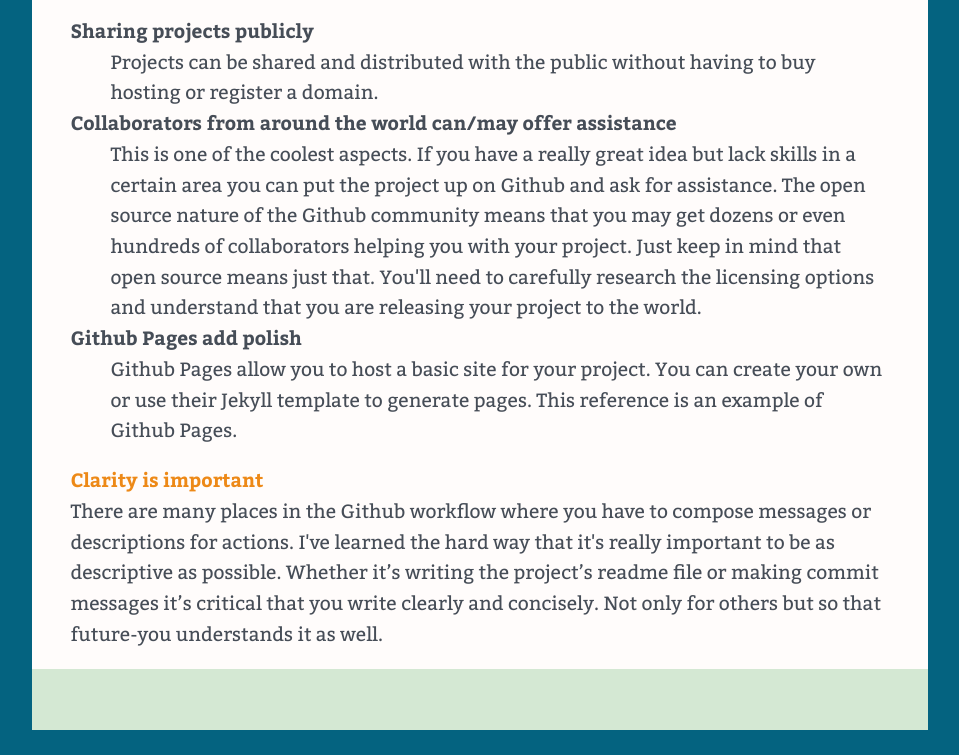
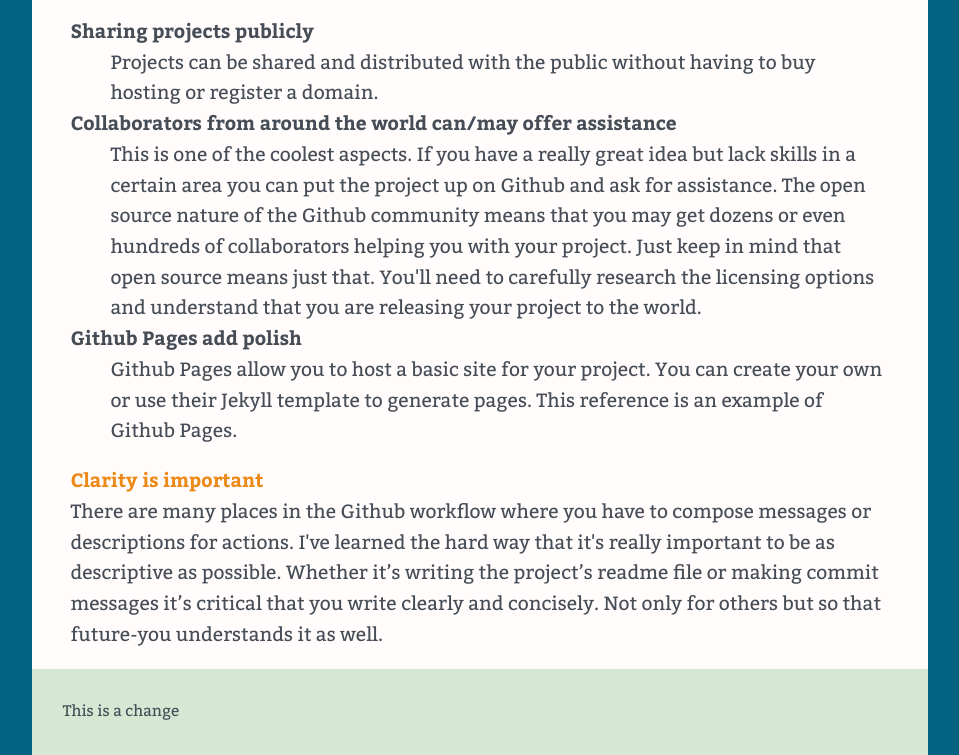
Before and after one commit to djmowder/github-for-web-developers, a plain HTML site: page index.html in a window 1280 px wide. Shown: the part 2928-3683 px from the top of the page, without its empty margins (160-1119 px from the left). Before the commit the page ends 3658 px from the top, so only its background shows below. Drawn offline with nearby package versions, Linux system fonts and the light colour scheme.

Commit message:
Changed footer

```diff
--- a/index.html
+++ b/index.html
@@ -92,7 +92,7 @@
       <figure></figure>
     </p>
     </main>
-    <footer>
+    <footer> This is a change
     </footer>
         <script>
 //use the modernizr load to load up external scripts. This will load the scripts asynchronously, but the order listed matters. Although it will load all scripts in parallel, it will execute them in the order listed
```
